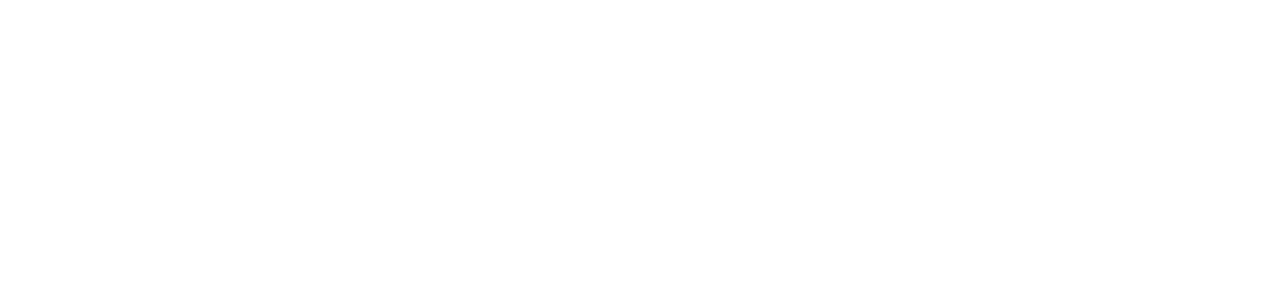
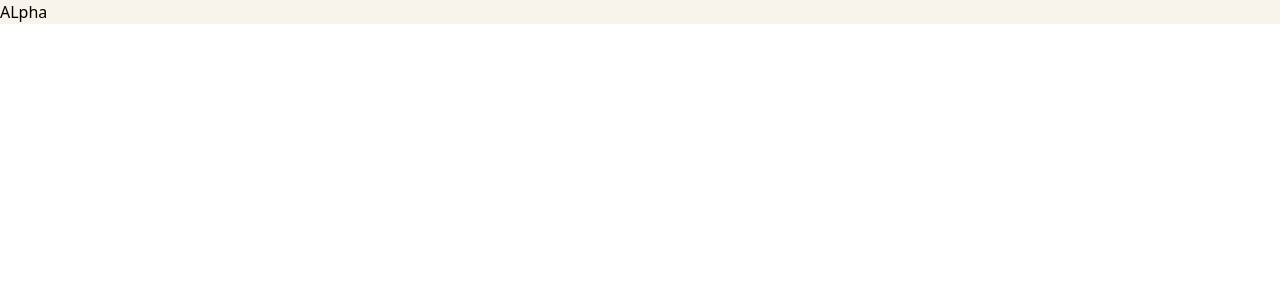
Before and after one commit to Suksham-sharma/Gym-typescript, a React (Vite) app: page / in a window 1280 px wide. Shown: the top 300 px of the page. Built offline with nearby package versions, Linux system fonts and the light colour scheme.

Commit message:
setting up tailwind and it's dependencies

```diff
--- a/package.json
+++ b/package.json
@@ -21,6 +21,9 @@
     "@types/react-anchor-link-smooth-scroll": "^1.0.2",
     "@types/react-dom": "^18.0.10",
     "@vitejs/plugin-react": "^3.1.0",
+    "autoprefixer": "^10.4.13",
+    "postcss": "^8.4.21",
+    "tailwindcss": "^3.2.7",
     "typescript": "^4.9.3",
     "vite": "^4.1.0"
   }
--- /dev/null
+++ b/postcss.config.cjs
@@ -0,0 +1,6 @@
+module.exports = {
+  plugins: {
+    tailwindcss: {},
+    autoprefixer: {},
+  },
+}
--- a/src/App.tsx
+++ b/src/App.tsx
@@ -1,6 +1,7 @@
 function App() {
   return (
-    <div className="app">
+    <div className="app bg-gray-20">
+      ALpha
     </div>
   )
 }
--- a/src/index.css
+++ b/src/index.css
@@ -0,0 +1,3 @@
+@tailwind base;
+@tailwind components;
+@tailwind utilities;
--- /dev/null
+++ b/tailwind.config.cjs
@@ -0,0 +1,40 @@
+/** @type {import('tailwindcss').Config} */
+module.exports = {
+  content: ["./index.html", "./src/**/*.{js,ts,jsx,tsx}"],
+  theme: {
+    extend: {
+      colors: {
+        "gray-20": "#F8F4EB",
+        "gray-50": "#EFE6E6",
+        "gray-100": "#DFCCCC",
+        "gray-500": "#5E0000",
+        "primary-100": "#FFE1E0",
+        "primary-300": "#FFA6A3",
+        "primary-500": "#FF6B66",
+        "secondary-400": "#FFCD58",
+        "secondary-500": "#FFC132",
+      },
+      backgroundImage: (theme) => ({
+        "gradient-yellowred":
+          "linear-gradient(90deg, #FF616A 0%, #FFC837 100%)",
+        "mobile-home": "url('./assets/images/mobile-home.jpg')",
+      }),
+      fontFamily: {
+        dmsans: ["DM Sans", "sans-serif"],
+        montserrat: ["Montserrat", "sans-serif"],
+      },
+      content: {
+        evolvetext: "url('./assets/images/Evolvetext.png')",
+        abstractwaves: "url('./assets/images/abstractwaves.png')",
+        sparkles: "url('./assets/images/sparkles.png')",
+        circles: "url('./assets/images/circles.png')",
+      },
+    },
+    screens: {
+      xs: "480px",
+      sm: "768px",
+      md: "1060px",
+    },
+  },
+  plugins: [],
+};
```
Also changed, not shown: 1 other file (tests, documents, lock files or other folders).
